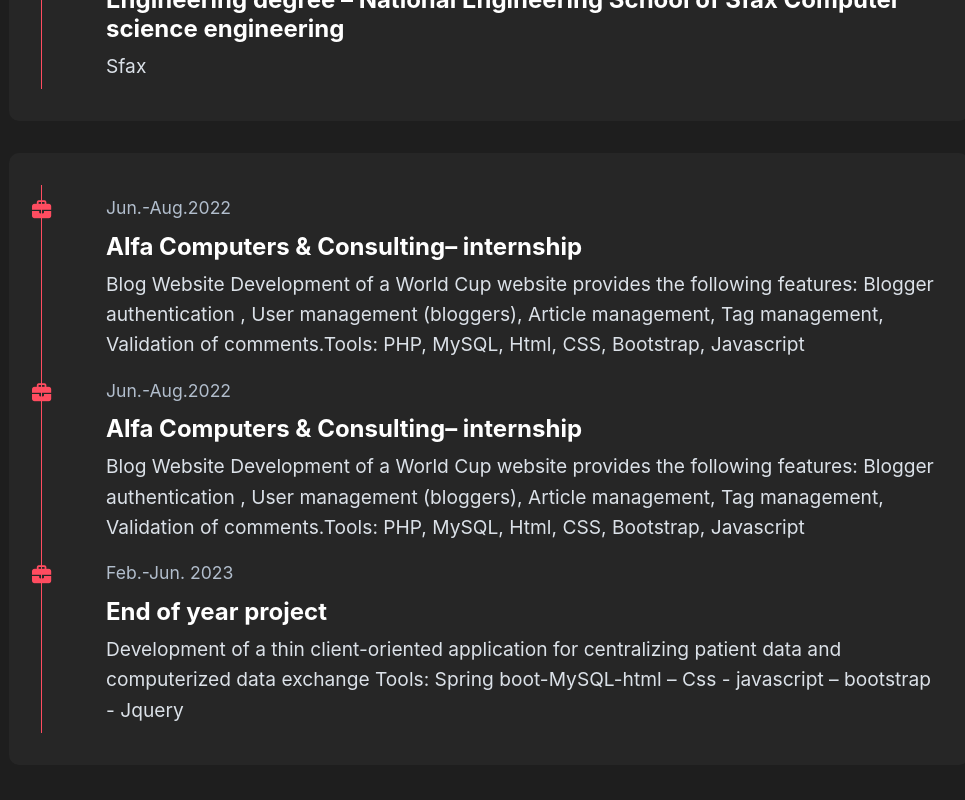
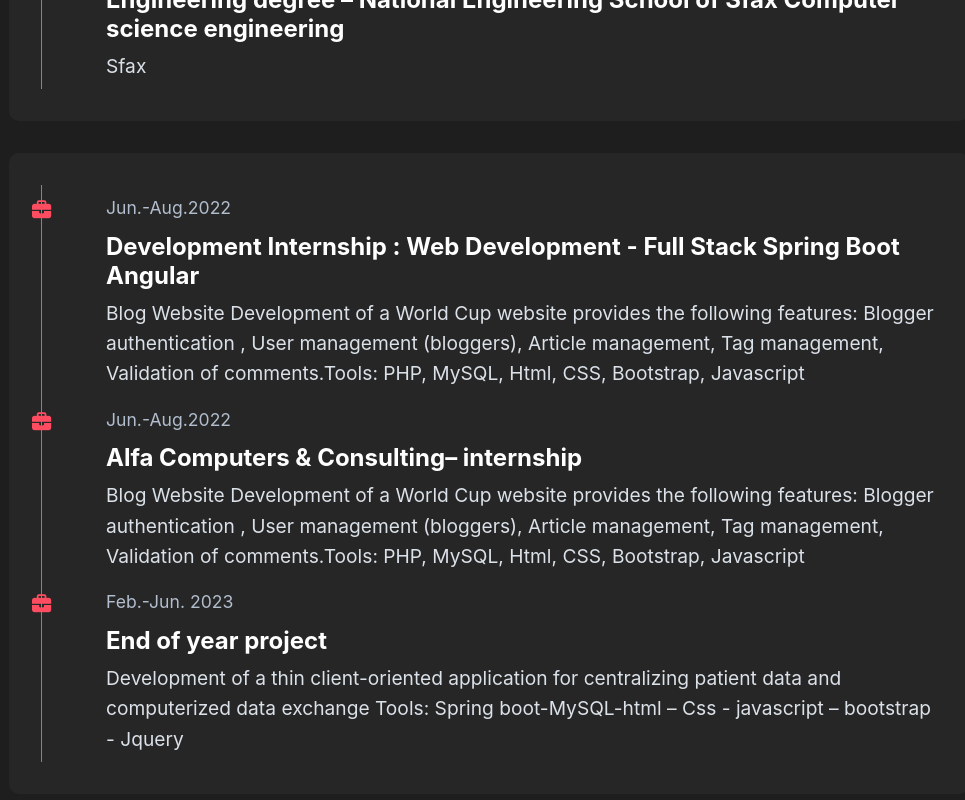
Before and after one commit to Bouchnak-Maher/Portfolio, a React (Create React App) app: page / in a window 1280 px wide. Shown: the part 3575-4375 px from the top of the page, without its empty margins (151-1116 px from the left). Built offline with nearby package versions, Linux system fonts and the light colour scheme.

Commit message:
first commit

```diff
--- a/src/Components/Timeline/Timeline.js
+++ b/src/Components/Timeline/Timeline.js
@@ -31,7 +31,7 @@
             <div className="jobs-timeline timeline">
                 <TimelineItem
                     duration={'Jun.-Aug.2022 '}
-                    title={'Alfa Computers & Consulting– internship'}
+                    title={'Development Internship : Web Development - Full Stack Spring Boot Angular'}
                     desc={'Blog Website Development of a World Cup website provides the following features: Blogger authentication , User management (bloggers),  Article management, Tag management, Validation  of comments.Tools: PHP, MySQL, Html, CSS, Bootstrap,  Javascript'}
                     icon={brief}
                 />
```
